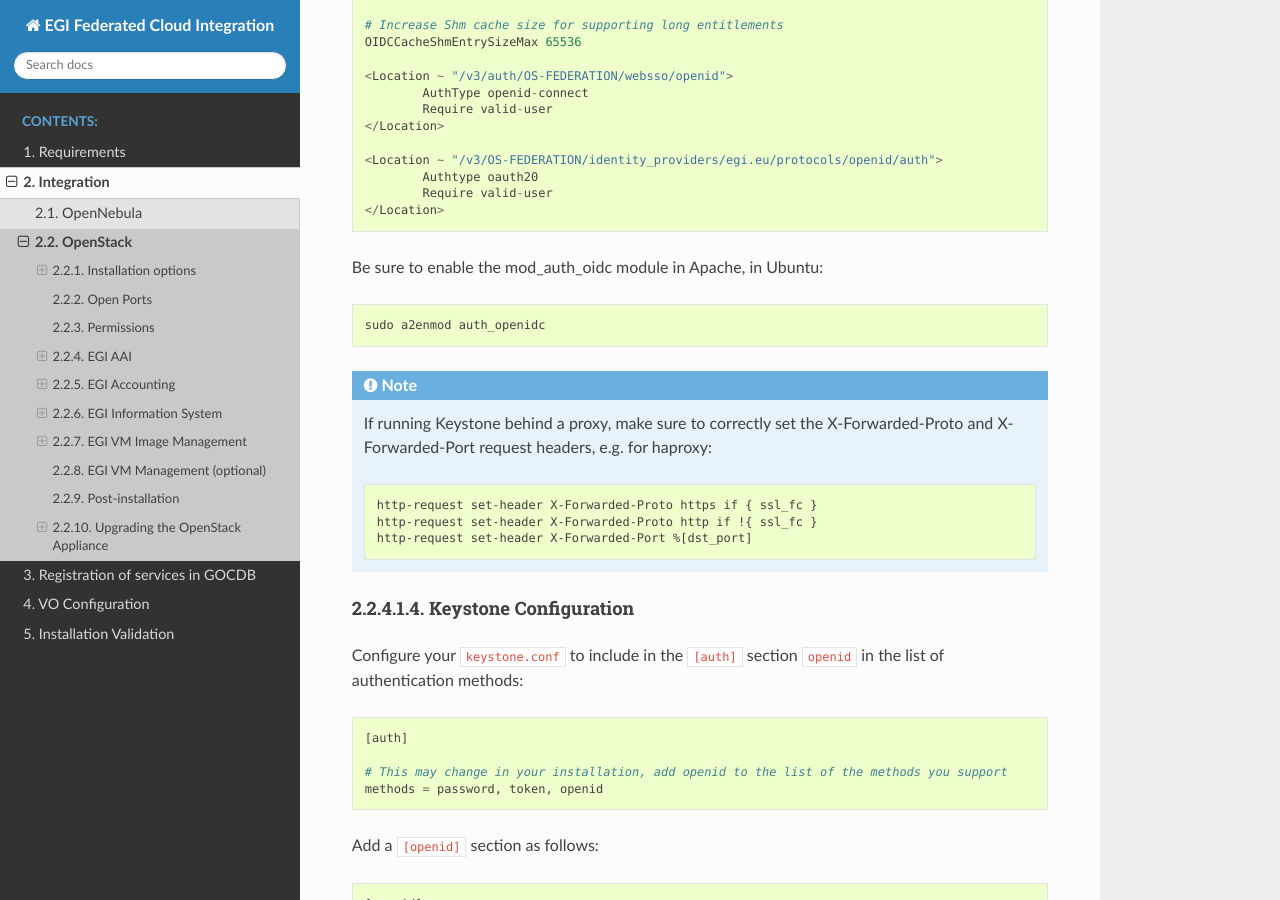
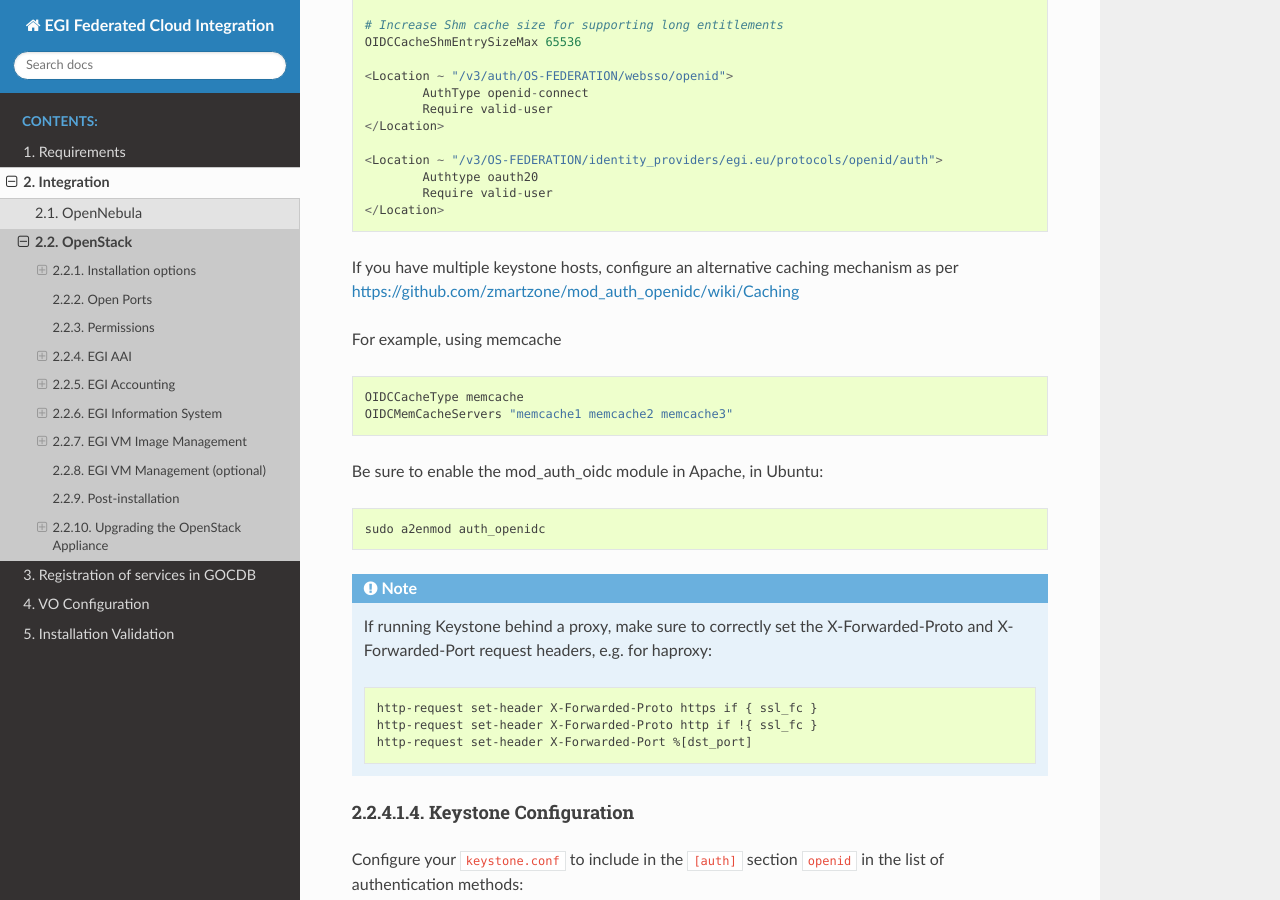
Before and after one commit to EGI-Federation/fedcloud-integration-documentation, a Sphinx documentation site: the page built from source/openstack.rst, in a window 1280 px wide and 900 px high, scrolled down 5554 px. Built offline with Sphinx 7.4.7 and the Read the Docs theme 2.0.0, drawn with Linux system fonts in a browser that asks for light colours.

Commit message:
add instructions for multiple keystone hosts (#38)

```diff
--- a/source/openstack.rst
+++ b/source/openstack.rst
@@ -246,6 +246,16 @@ Include this configuration on the Apache config for the virtual host of your Key
             Authtype oauth20
             Require valid-user
     </Location>
+
+If you have multiple keystone hosts, configure an alternative caching mechanism as per
+https://github.com/zmartzone/mod_auth_openidc/wiki/Caching
+
+For example, using memcache
+
+::
+
+    OIDCCacheType memcache
+    OIDCMemCacheServers "memcache1 memcache2 memcache3"
 
 Be sure to enable the mod_auth_oidc module in Apache, in Ubuntu:
 
```
